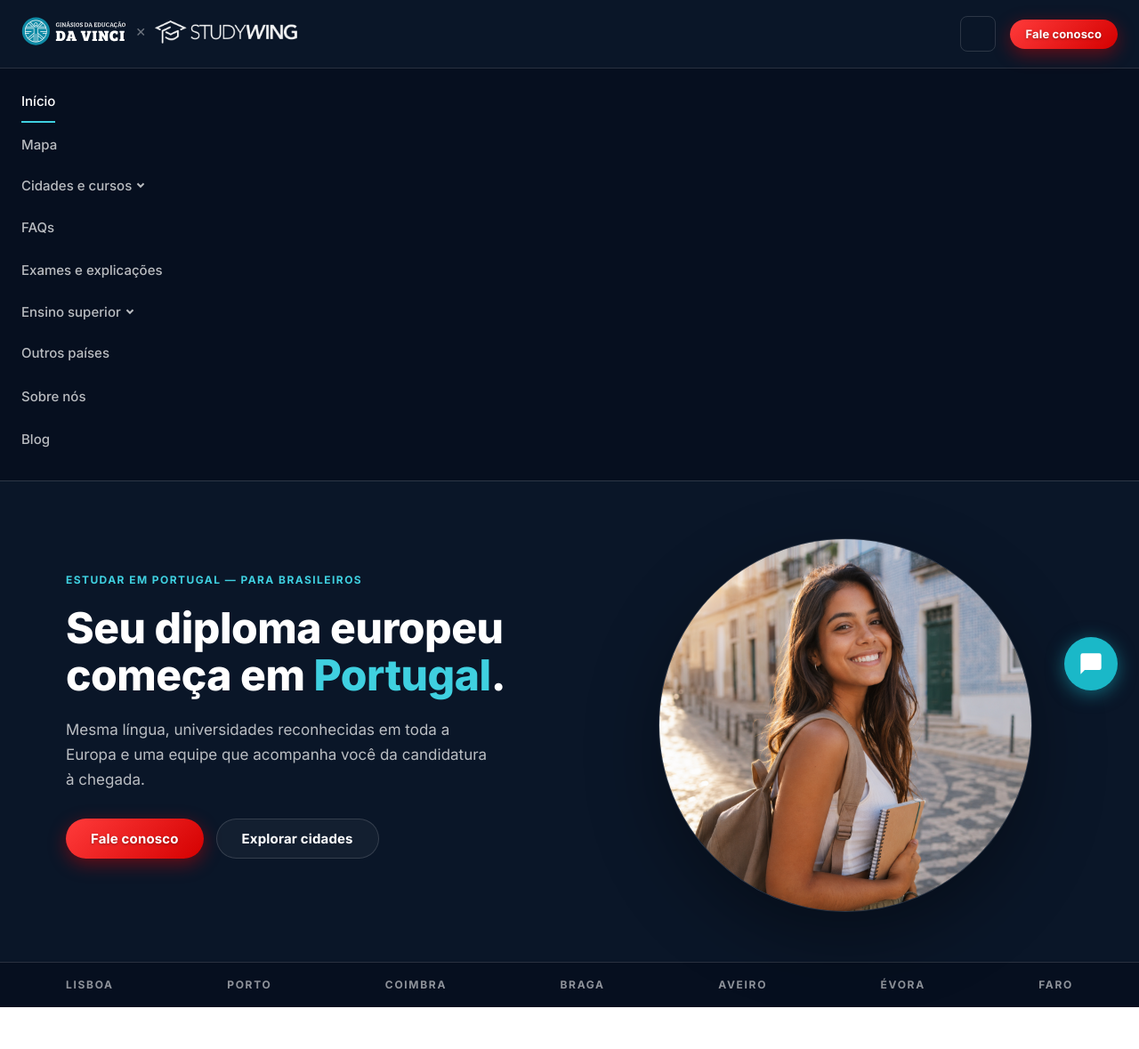
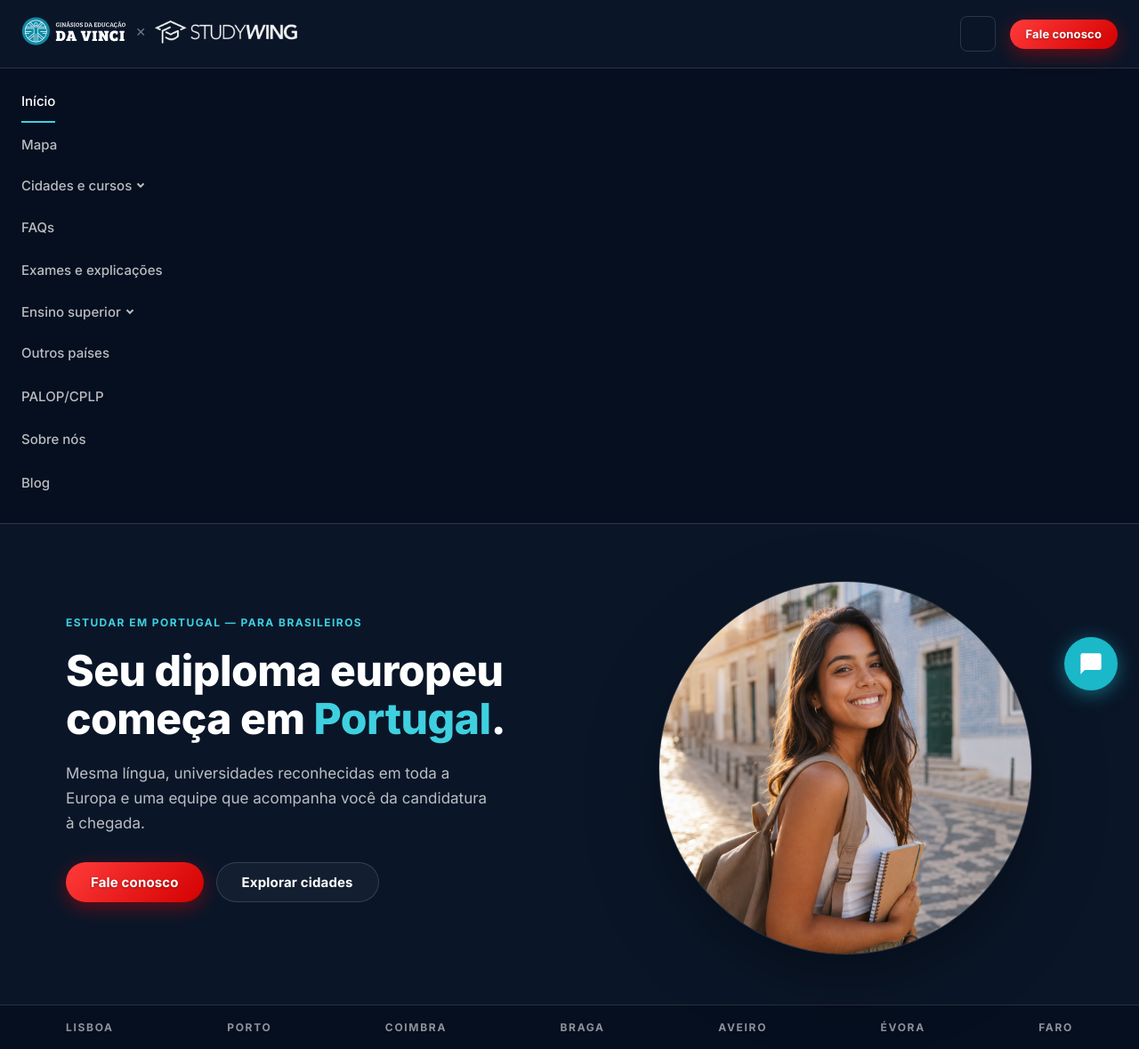
Before and after one commit to awtoprime25/estudar-em-portugal, a PHP site: page /index.php in a window 1280 px wide, after a click that opens the changed part. Shown: the top 1179 px of the page at 89% size. Run offline with PHP 8.4, Linux system fonts and the light colour scheme; data that the repository does not hold is empty; some libraries are stand-ins or nearby versions.

Commit message:
Adiciona PALOP/CPLP ao menu principal (só estava no rodapé)

```diff
--- a/includes/header.php
+++ b/includes/header.php
@@ -171,6 +171,7 @@ $noindex         = !empty($noindex);
                     </ul>
                 </li>
                 <li><a href="https://www.ginasiosdavinci.com/estudar-no-estrangeiro/" target="_blank" rel="noopener" class="">Outros países</a></li>
+                <li><a href="palop.php" class="<?= $activeNav === 'palop' ? 'is-active' : '' ?>">PALOP/CPLP</a></li>
                 <li><a href="sobre.php" class="<?= $activeNav === 'sobre' ? 'is-active' : '' ?>">Sobre nós</a></li>
                 <li><a href="blog.php" class="<?= $activeNav === 'blog' ? 'is-active' : '' ?>">Blog</a></li>
             </ul>
```
